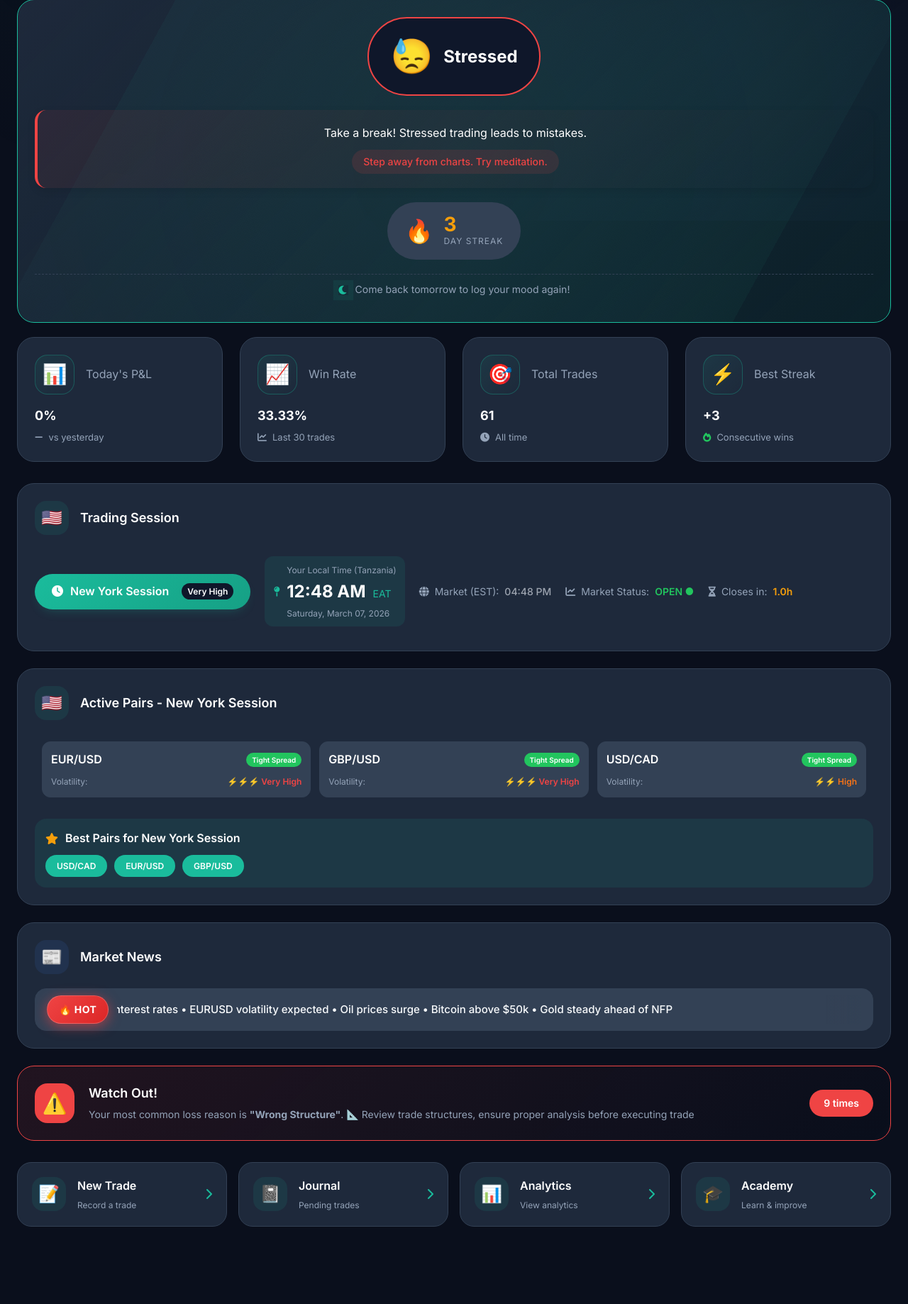
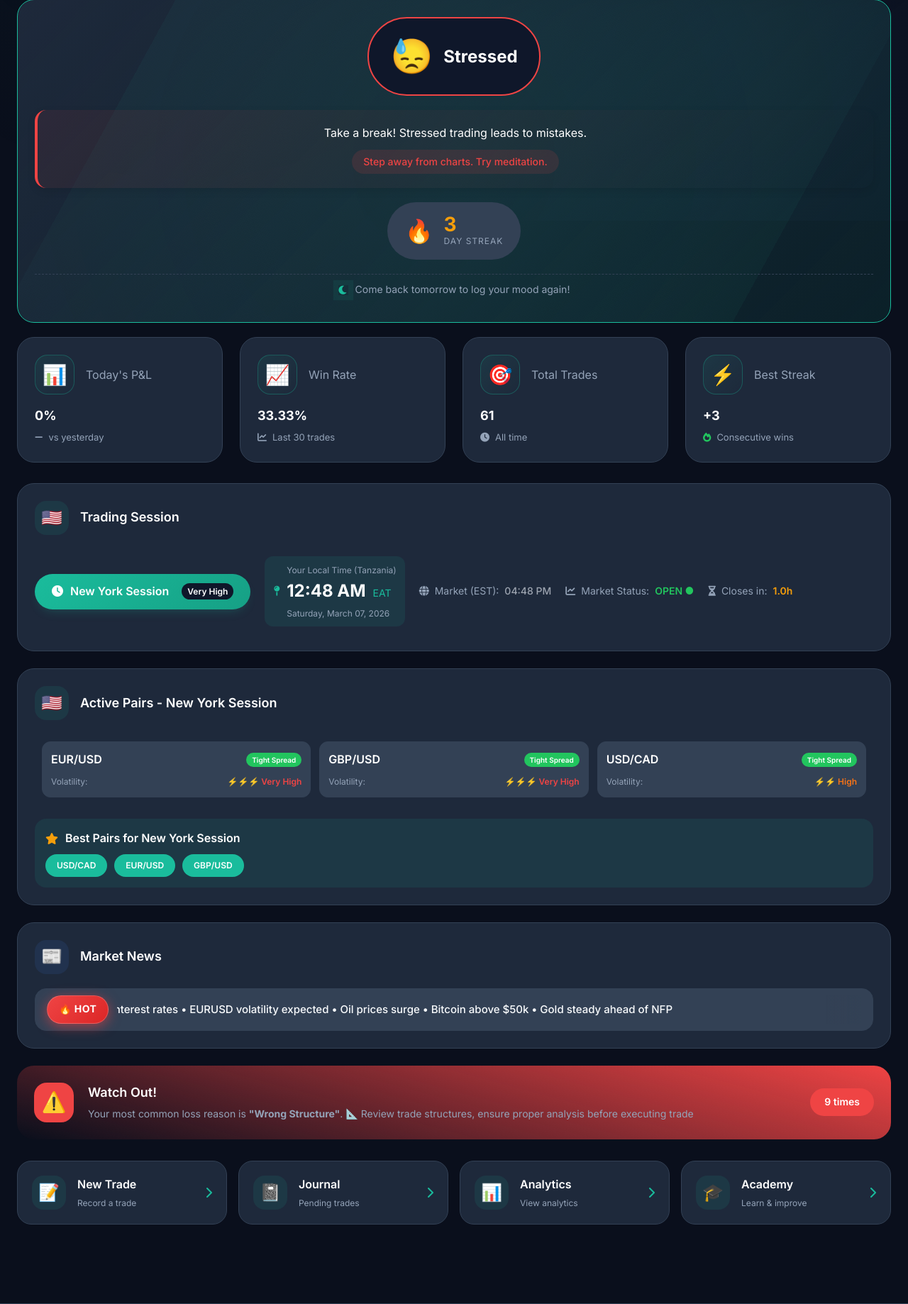
Before and after one commit to drizzle200/Forex_home, a Django app: page / in a window 1280 px wide. Shown: the part 489-2327 px from the top of the page at 71% size. Run offline with Django 5.2, Linux system fonts and the light colour scheme; a user stored in the database is signed in; data comes from the database, SQL or seed files in the repository; both versions use the stored data as it was after the commit; parts of the project's set-up code (start-up, migrations or seed data) failed here and were passed over.

Commit message:
home view is now nice

```diff
--- a/trade/templates/trade/home.html
+++ b/trade/templates/trade/home.html
@@ -684,8 +684,8 @@
 
 /* Alert Section */
 .alert-section {
-    background: linear-gradient(135deg, var(--danger-soft), transparent);
-    border: 1px solid var(--danger);
+    background: linear-gradient(195deg, var(--danger), transparent);
+    border:none;
     border-radius: 24px;
     padding: 24px;
     margin-bottom: 24px;
```
Also changed, not shown: db.sqlite3.
